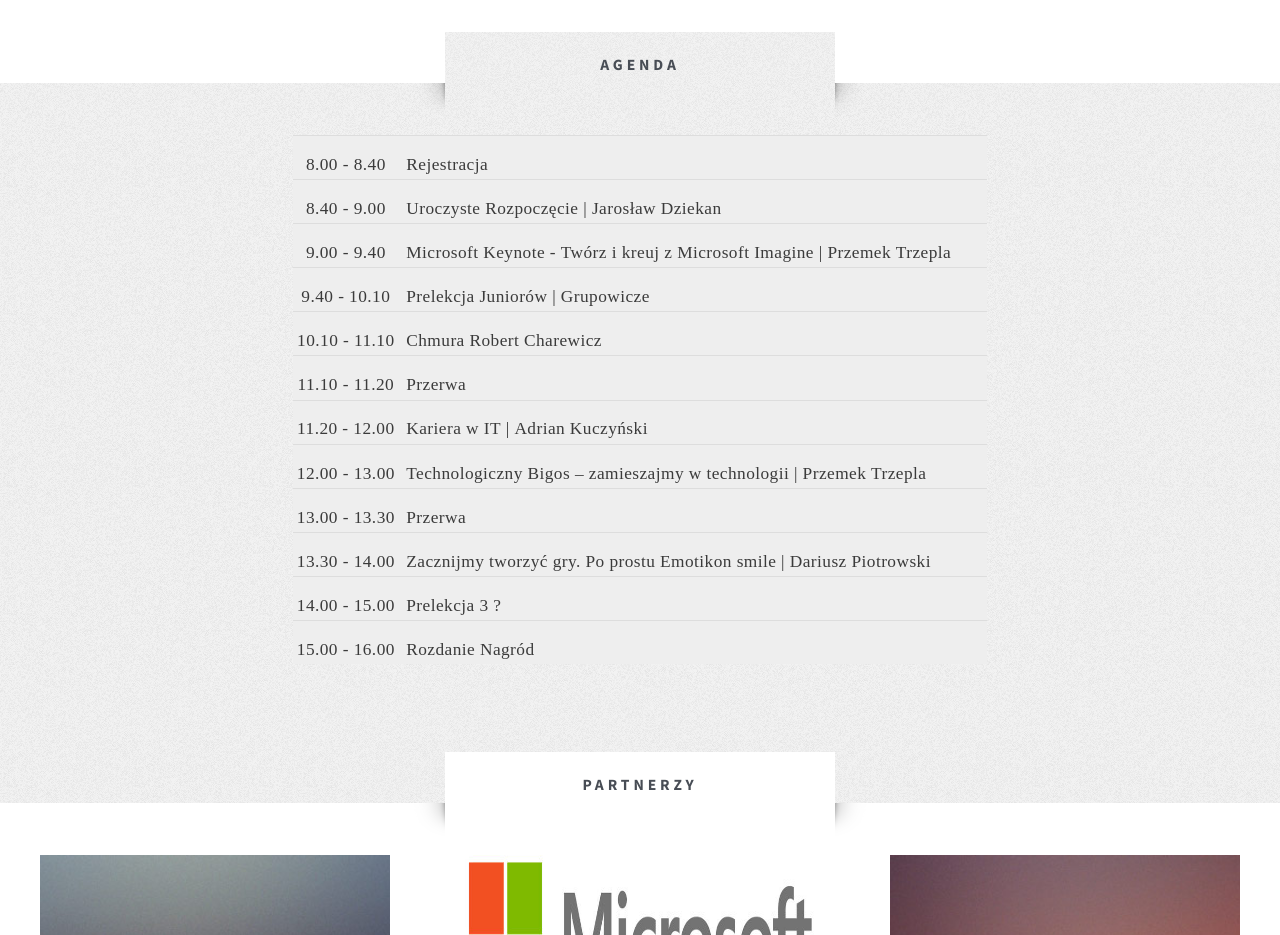
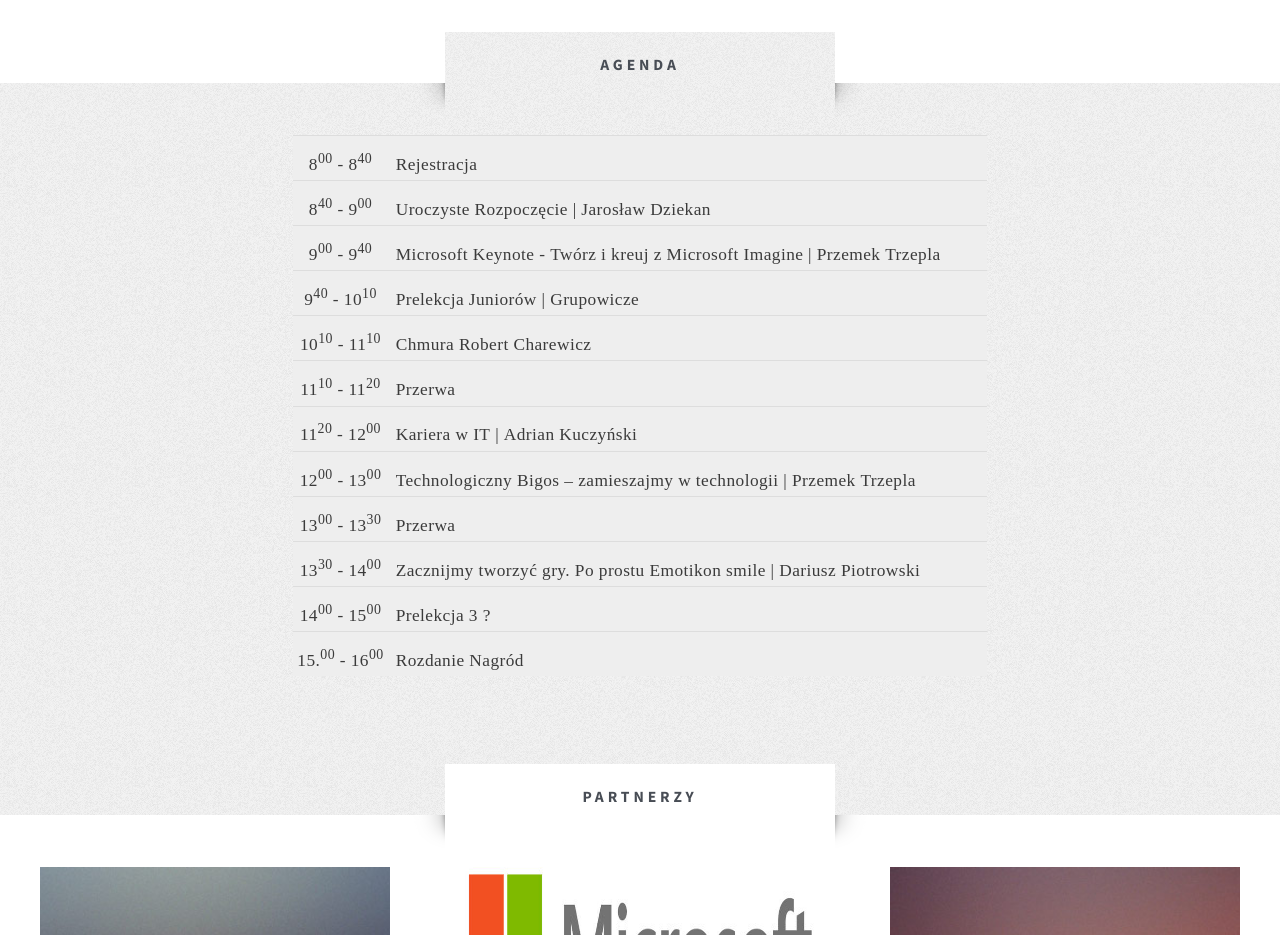
Before and after one commit to Toumash/jitad-page, a plain HTML site: page index.html in a window 1280 px wide. Shown: the part 2020-2955 px from the top of the page. Drawn offline with Linux system fonts and the light colour scheme.

Commit message:
indeksy gorne przy godzinach

```diff
--- a/index.html
+++ b/index.html
@@ -158,51 +158,51 @@
         <div style="margin: 0 auto;max-width: 40em;">
             <table id="responsive" style="max-width: 100%;text-align: start;">
                 <tr>
-                    <td>8.00 - 8.40</td>
+                    <td>8<sup>00</sup> - 8<sup>40</sup></td>
                     <td>Rejestracja</td>
                 <tr>
-                    <td>8.40 - 9.00</td>
+                    <td>8<sup>40</sup> - 9<sup>00</sup></td>
                     <td>Uroczyste Rozpoczęcie | Jarosław Dziekan</td>
                 </tr>
                 <tr>
-                    <td>9.00 - 9.40</td>
+                    <td>9<sup>00</sup> - 9<sup>40</sup></td>
                     <td>Microsoft Keynote - Twórz i kreuj z Microsoft Imagine | Przemek Trzepla</td>
                 </tr>
 
                 <tr>
-                    <td>9.40 - 10.10</td>
+                    <td>9<sup>40</sup> - 10<sup>10</sup></td>
                     <td>Prelekcja Juniorów | Grupowicze</td>
                 </tr>
                 <tr>
-                    <td>10.10 - 11.10</td>
+                    <td>10<sup>10</sup> - 11<sup>10</sup></td>
                     <td>Chmura Robert Charewicz</td>
                 </tr>
                 <tr>
-                    <td>11.10 - 11.20</td>
+                    <td>11<sup>10</sup> - 11<sup>20</sup></td>
                     <td>Przerwa</td>
                 </tr>
                 <tr>
-                    <td>11.20 - 12.00</td>
+                    <td>11<sup>20</sup> - 12<sup>00</sup></td>
                     <td>Kariera w IT | Adrian Kuczyński</td>
                 </tr>
                 <tr>
-                    <td>12.00 - 13.00</td>
+                    <td>12<sup>00</sup> - 13<sup>00</sup></td>
                     <td>Technologiczny Bigos – zamieszajmy w technologii | Przemek Trzepla</td>
                 </tr>
                 <tr>
-                    <td>13.00 - 13.30</td>
+                    <td>13<sup>00</sup> - 13<sup>30</sup></td>
                     <td>Przerwa</td>
                 </tr>
                 <tr>
-                    <td>13.30 - 14.00</td>
+                    <td>13<sup>30</sup> - 14<sup>00</sup></td>
                     <td>Zacznijmy tworzyć gry. Po prostu Emotikon smile | Dariusz Piotrowski</td>
                 </tr>
                 <tr>
-                    <td>14.00 - 15.00</td>
+                    <td>14<sup>00</sup> - 15<sup>00</sup></td>
                     <td>Prelekcja 3 ?</td>
                 </tr>
                 <tr>
-                    <td>15.00 - 16.00</td>
+                    <td>15.<sup>00</sup> - 16<sup>00</sup></td>
                     <td>Rozdanie Nagród</td>
                 </tr>
             </table>
```
